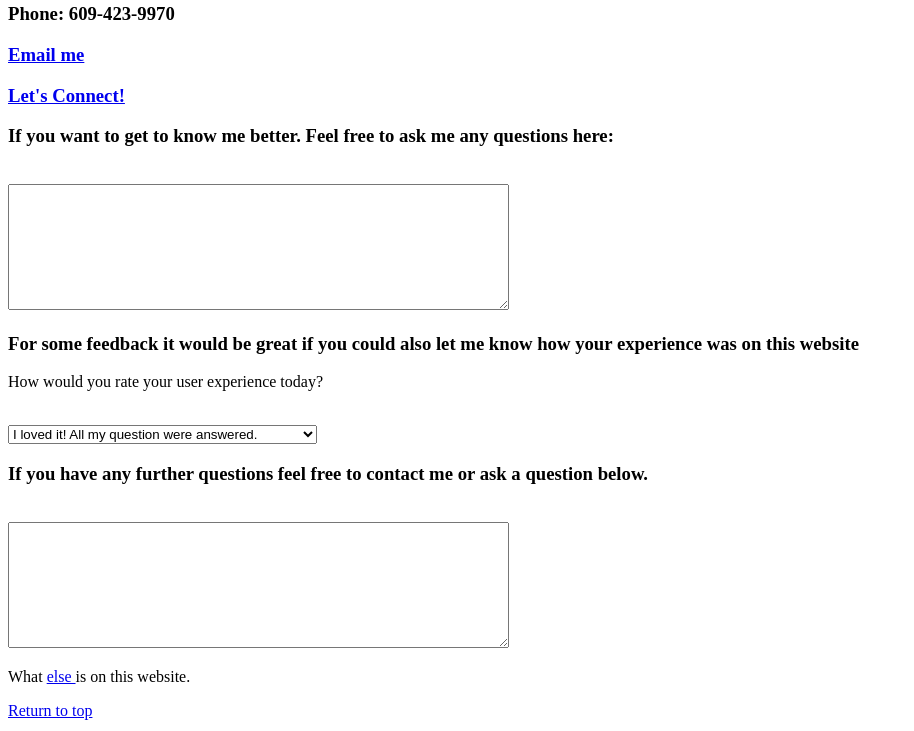
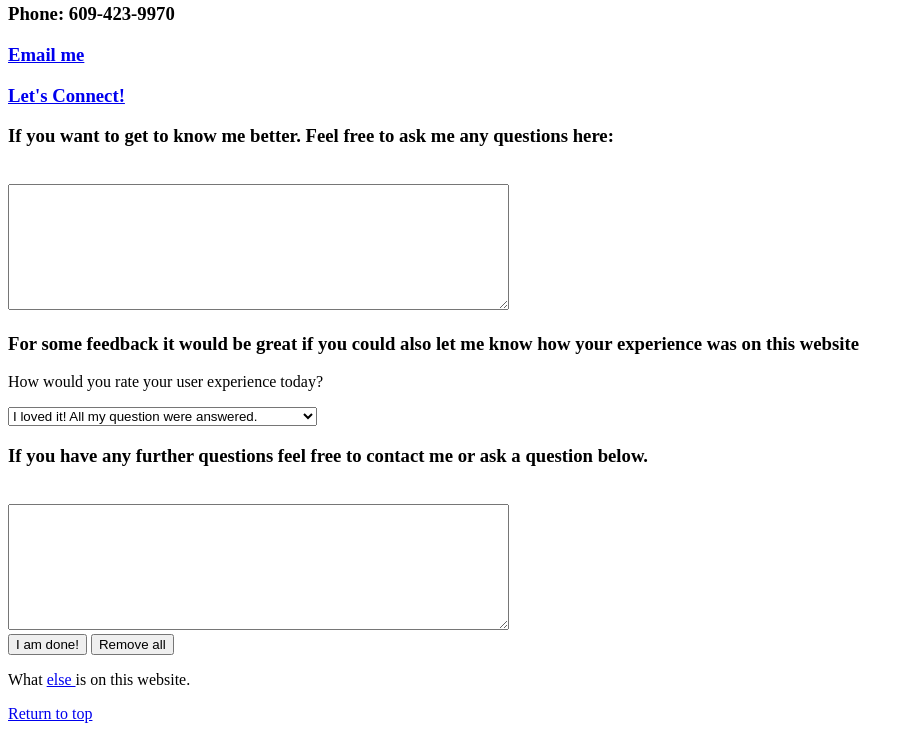
Before and after one commit to ssharma978/WebTechProject, a plain HTML site: page Project V1.htm/websitecontactme.htm in a window 1280 px wide. Shown: the part 95-826 px from the top of the page, without its empty margins (0-914 px from the left). Drawn offline with Linux system fonts and the light colour scheme.

Commit message:
form update

```diff
--- a/Project V1.htm/websitecontactme.htm
+++ b/Project V1.htm/websitecontactme.htm
@@ -41,11 +41,11 @@
 
         <h3>If you want to get to know me better. Feel free to ask me any questions here: </h3>
         <br><textarea class="comment" color="white" rows="8" cols="60"></textarea>
+<form method="POST" action="mailto:ssharma8@babson.edu">
 
-</div>
         <h3>For some feedback it would be great if you could also let me know how your experience was on this website</h3>
         <p>How would you rate your user experience today?</p>
-<br>
+
 <select name="Experience">
 <option value ="5">I loved it! All my question were answered.</option>
 <option value ="4">It was good.</option>
@@ -56,9 +56,12 @@
 
 <h3>If you have any further questions feel free to contact me or ask a question below.</h3>
         <br><textarea class="comment" color="white" rows="8" cols="60"></textarea>
+<br>
 
+<button type="submit"> I am done!</button>
+<button type="reset"> Remove all </button>
 
-        <br>
+</form>
         <p>What <a href="websitesitemap.htm"> else </a> is on this website. </p>
         <a href="#top">Return to top</a>
 
```
Also changed, not shown: Project V1.htm/websitetravel.htm (+6 -1 lines), Project V1.htm/Images/Iceland4.jpg (renamed from Images/Iceland4.jpg), Project V1.htm/Images/icelandimage1.jpg (renamed from Images/icelandimage1.jpg), Project V1.htm/Images/icelandr.PNG (renamed from Images/icelandr.PNG), Project V1.htm/Images/teammeeting.PNG (renamed from Images/teammeeting.PNG), 10 other files.
